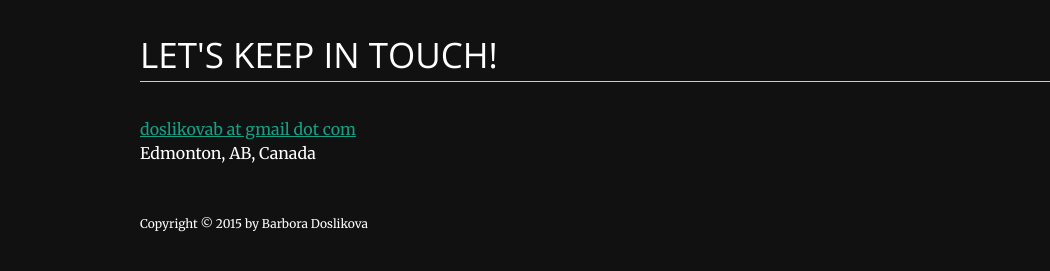
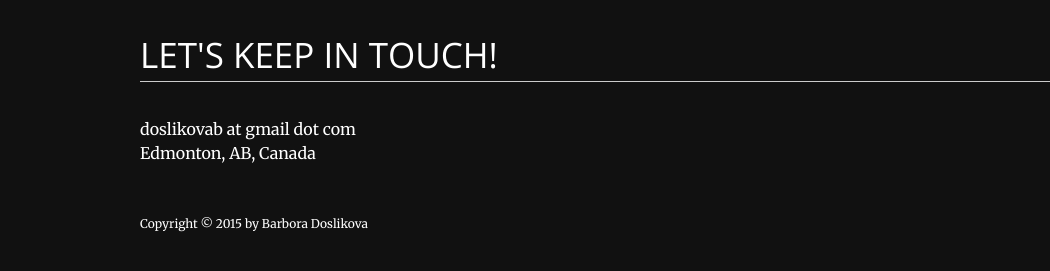
Before and after one commit to BarboraDoslikova/BarboraDoslikova.github.io, a plain HTML site: page index.html in a window 1280 px wide. Shown: the part 9991-10262 px from the top of the page, 0-1050 px from the left. Drawn offline with nearby package versions, Linux system fonts and the light colour scheme; a script that the page names is missing.

Commit message:
Update index.html

```diff
--- a/index.html
+++ b/index.html
@@ -475,7 +475,7 @@
 					<a href="https://github.com/BarboraDoslikova" title="Github"><i class="fa fa-github-alt"></i></a>
 				</div>
 
-				<p><a href="mailto:doslikovab@gmail.com">doslikovab at gmail dot com</a></p>
+				<p>doslikovab at gmail dot com</p>
 				<p>Edmonton, AB, Canada</p>
 
 				<footer>
```
